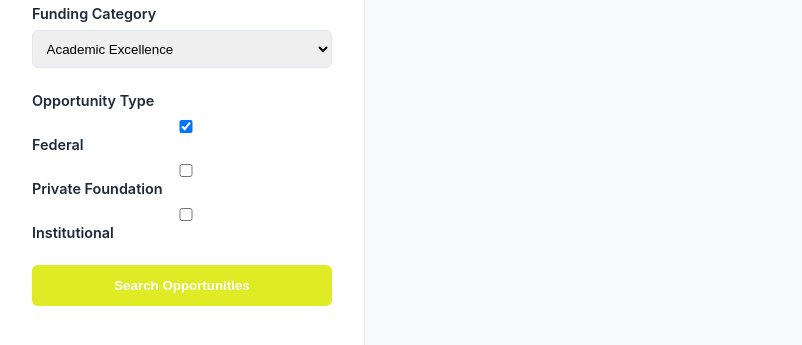
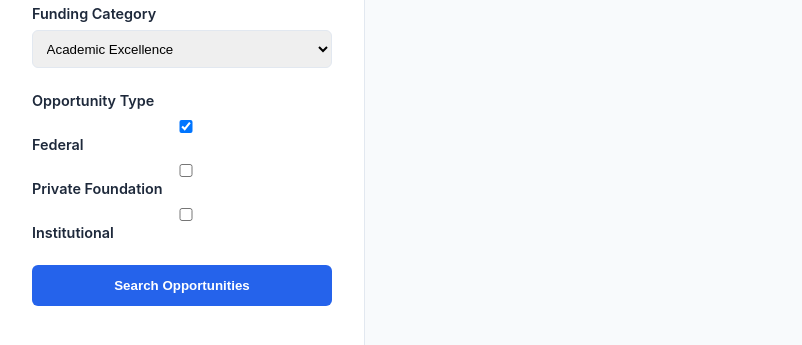
Before and after one commit to VANGUARDE-DIGITAL-LLC/grant-finder, a plain HTML site: page index.html in a window 1280 px wide. Shown: the part 201-546 px from the top of the page, without its empty margins (0-802 px from the left). Drawn offline with Linux system fonts and the light colour scheme; a script that the page names is missing.

Commit message:
Revert primary color to #2563eb

```diff
--- a/style.css
+++ b/style.css
@@ -1,6 +1,5 @@
 :root {
-    /* --primary: #2563eb;*/
-    --primary: #deeb25;
+    --primary: #2563eb;
     --bg-light: #f8fafc;
     --text-main: #1e293b;
     --border: #e2e8f0;
```
